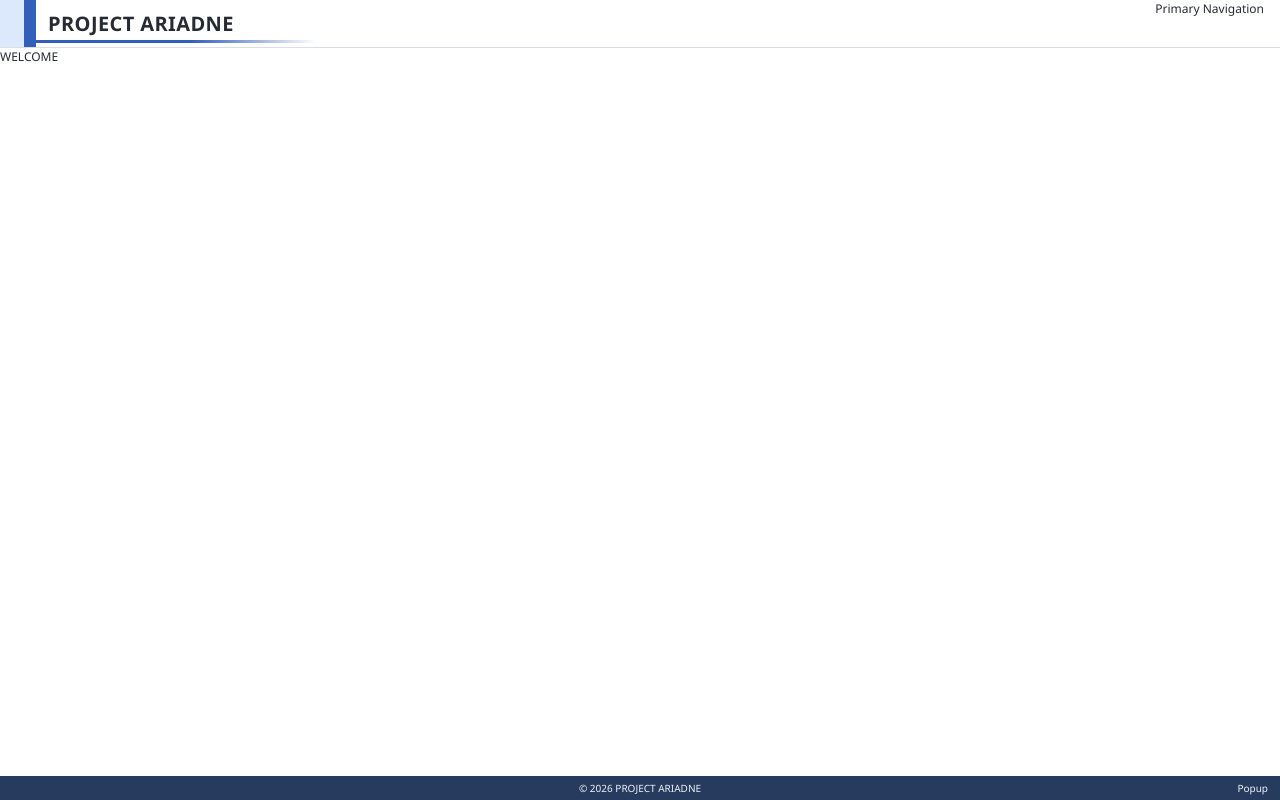
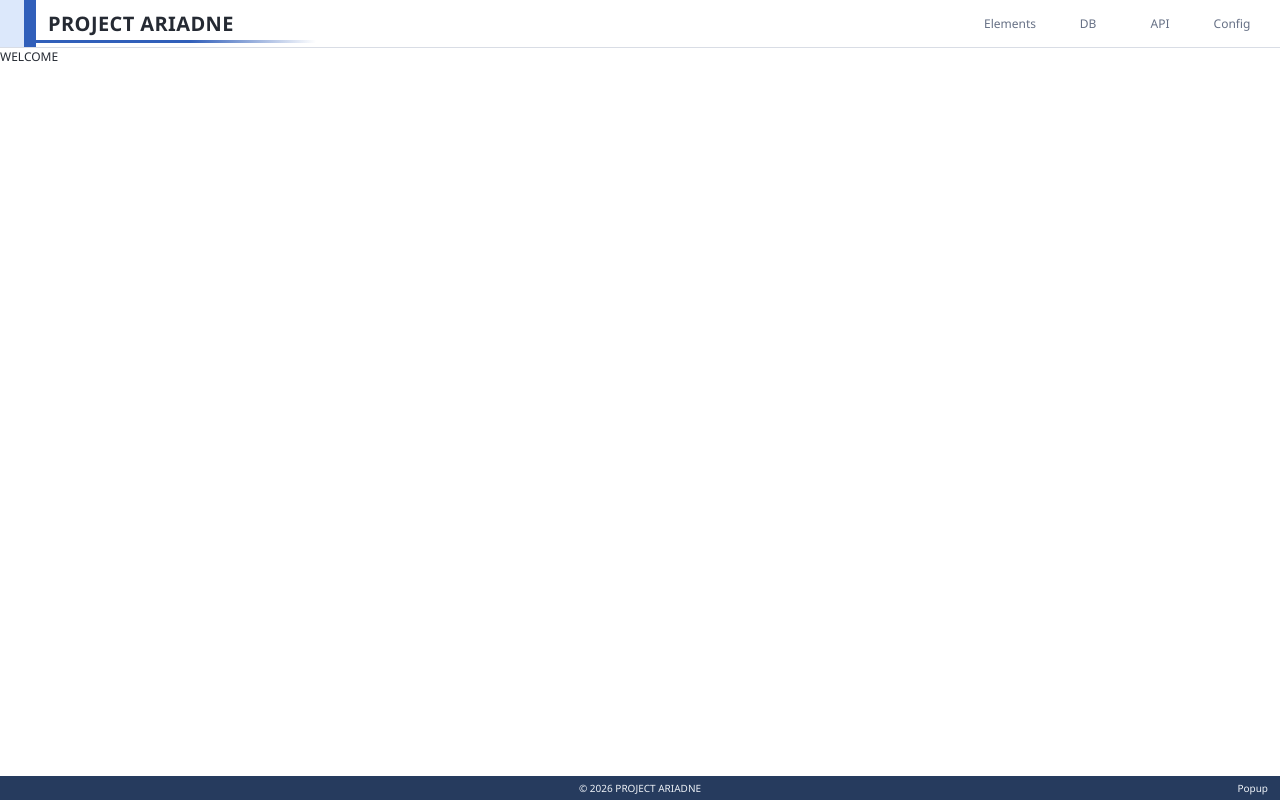
Before and after one commit to teru-0529/project-ariadne, a Svelte app in the folder app/frontend/: page / in a window 1280 px wide. Built offline with nearby package versions, Linux system fonts and the light colour scheme.

Commit message:
feat: design primary navigation

```diff
--- a/app/frontend/src/component/common/AriadnePrimaryNavigation.svelte
+++ b/app/frontend/src/component/common/AriadnePrimaryNavigation.svelte
@@ -1,2 +1,74 @@
+<!-- BLOCK: Script -->
+<script lang="ts">
+  // SECTION: Navigation Items
+  // TODO: Receive navigation items and selection state from the parent component.
+  const items = ["Elements", "DB", "API", "Config"];
+  const current: string | null = null;
+</script>
+
 <!-- BLOCK: Markup -->
-<nav>Primary Navigation</nav>
+<nav class="primary-navigation" aria-label="Primary Navigation">
+  {#each items as item (item)}
+    <button type="button" class:current={current === item} aria-current={current === item ? "page" : undefined}>
+      {item}
+    </button>
+  {/each}
+</nav>
+
+<!-- BLOCK: Style -->
+<style>
+  /* SECTION: Navigation Layout */
+  .primary-navigation {
+    display: flex;
+    align-items: stretch;
+
+    gap: var(--spacing-8);
+  }
+
+  /* SECTION: Navigation Item */
+  button {
+    position: relative;
+
+    min-width: 64px;
+
+    padding: 0 var(--spacing-12);
+
+    color: var(--color-text-muted);
+    background: transparent;
+    border: none;
+
+    font-size: var(--font-size-12);
+    font-weight: var(--font-weight-regular);
+    white-space: nowrap;
+
+    cursor: pointer;
+  }
+
+  /* SECTION: Selected State */
+  button.current {
+    color: var(--color-accent);
+
+    font-weight: var(--font-weight-semibold);
+  }
+
+  button.current::after {
+    position: absolute;
+
+    right: var(--spacing-8);
+    bottom: 0;
+    left: var(--spacing-8);
+
+    height: 3px;
+
+    content: "";
+    background: var(--color-accent);
+  }
+
+  /* SECTION: Focus State */
+  button:focus-visible {
+    outline: 2px solid var(--color-accent);
+    outline-offset: -2px;
+
+    border-radius: 4px;
+  }
+</style>
```
